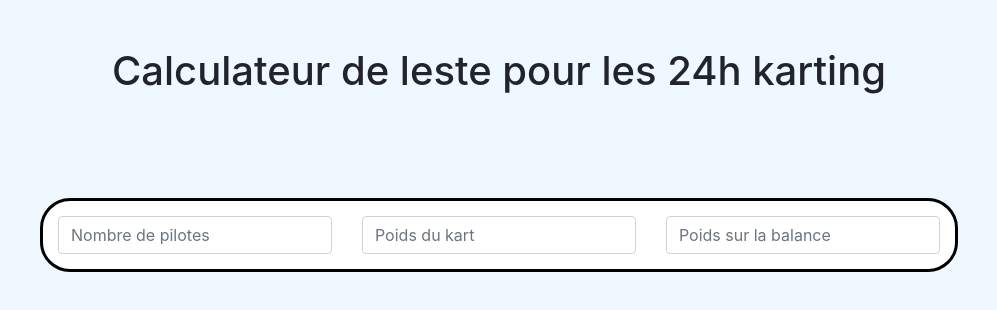
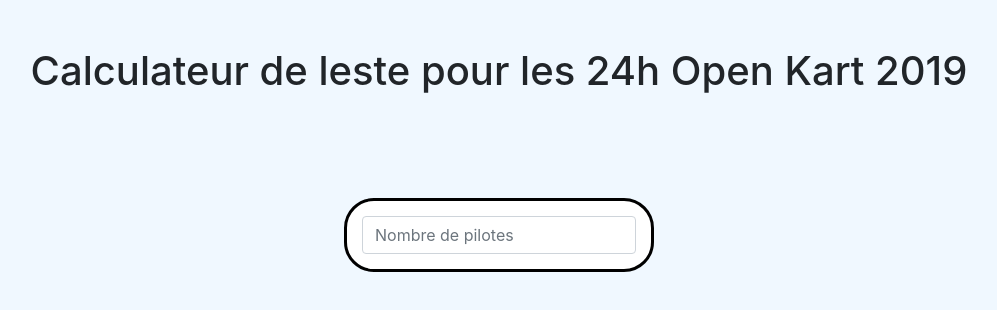
Before and after one commit to JorisToulmonde/karting-weight-calculation, an Angular app: page / in a window 1280 px wide. Shown: the top 310 px of the page, without its empty margins (141-1138 px from the left). Built offline with nearby package versions, Linux system fonts and the light colour scheme; what angular-bootstrap-md would draw is missing.

Commit message:
Finalisation version 1.0

```diff
--- a/src/app/app.component.ts
+++ b/src/app/app.component.ts
@@ -6,5 +6,5 @@ import { Component } from '@angular/core';
   styleUrls: ['./app.component.css']
 })
 export class AppComponent {
-  title = 'Calculateur de leste pour les 24h karting';
+  title = 'Calculateur de leste pour les 24h Open Kart 2019';
 }
--- a/src/app/calculator-service.service.ts
+++ b/src/app/calculator-service.service.ts
@@ -8,8 +8,8 @@ import {Observable, of} from 'rxjs';
 export class CalculatorServiceService {
 
   driverNumber: number;
-  kartWeight: number;
-  weightGoal: number;
+  kartWeight = 158;
+  weightGoal = 241;
 
   drivers: Driver[];
 
--- a/src/app/driverinfo/driverinfo.component.html
+++ b/src/app/driverinfo/driverinfo.component.html
@@ -34,7 +34,7 @@
         </div>
       </div>
       <div class="modal-footer">
-        <button type="button" mdbBtn color="secondary" class="waves-light" aria-label="Close" (click)="basicModal.hide()" mdbWavesEffect>Fermer</button>
+        <button type="button" mdbBtn color="dark" class="waves-light" aria-label="Close" (click)="basicModal.hide()" (click)="modalClose()" mdbWavesEffect>Fermer</button>
       </div>
     </div>
   </div>
--- a/src/app/driverinfo/driverinfo.component.ts
+++ b/src/app/driverinfo/driverinfo.component.ts
@@ -1,4 +1,4 @@
-import {Component, Input, OnInit} from '@angular/core';
+import {Component, ElementRef, Input, OnInit, ViewChild} from '@angular/core';
 import {Driver} from '../driver';
 import {CalculatorServiceService} from '../calculator-service.service';
 
@@ -26,8 +26,18 @@ export class DriverinfoComponent implements OnInit {
 
   showList(): void {
     //Au moment du click sur appuyer
+    for (let i = 0; i < this.drivers.length; i++) {
+      if (this.drivers[i].name == null || this.drivers[i].weight == null) {
+        this.showListBoolean = false;
+        return;
+      }
+    }
     this.drivers = this.calculatorService.drivers;
     this.showListBoolean = true;
   }
 
+  modalClose(): void {
+    this.showListBoolean = false;
+  }
+
 }
--- a/src/app/generalinfo/generalinfo.component.html
+++ b/src/app/generalinfo/generalinfo.component.html
@@ -1,17 +1,15 @@
 <div style="border: black; border-style: solid; border-radius: 30px; padding: 15px 15px 15px 15px; background-color: white;">
   <div class="row">
-    <div class="col-lg-4 col-md-4">
+    <div class="col-lg-12 col-md-12">
       <input class="form-control" type="text" [(ngModel)]="driverNumber" placeholder="Nombre de pilotes" (ngModelChange)="changementDriverNumber()">
-    </div>
-    <div class="col-lg-4 col-md-4">
-      <input class="form-control" type="text" [(ngModel)]="kartWeight" placeholder="Poids du kart" (ngModelChange)="changementKartWeight()">
-    </div>
-    <div class="col-lg-4 col-md-4">
-      <input class="form-control" type="text" [(ngModel)]="weightGoal" placeholder="Poids sur la balance" (ngModelChange)="changementWeightGoal()">
     </div>
   </div>
 
   <div *ngIf="driverNumber>0 && driverNumber<8">
-    <app-driverinfo [driverNumber]="driverNumber"></app-driverinfo>
+    <div class="row">
+      <div class="col-md-12 col-lg-12">
+        <app-driverinfo [driverNumber]="driverNumber"></app-driverinfo>
+      </div>
+    </div>
   </div>
 </div>
--- a/src/app/generalinfo/generalinfo.component.ts
+++ b/src/app/generalinfo/generalinfo.component.ts
@@ -15,18 +15,12 @@ export class GeneralinfoComponent implements OnInit {
   constructor(private calculatorService: CalculatorServiceService) { }
 
   ngOnInit() {
+    this.kartWeight = this.calculatorService.getKartWeight();
+    this.weightGoal = this.calculatorService.getWeightGoal();
   }
 
   changementDriverNumber(): void {
     this.calculatorService.setDriverNumber(this.driverNumber);
   }
 
-  changementKartWeight(): void {
-    this.calculatorService.setKartWeight(this.kartWeight);
-  }
-
-  changementWeightGoal(): void {
-    this.calculatorService.setWeightGoal(this.weightGoal);
-  }
-
 }
```
